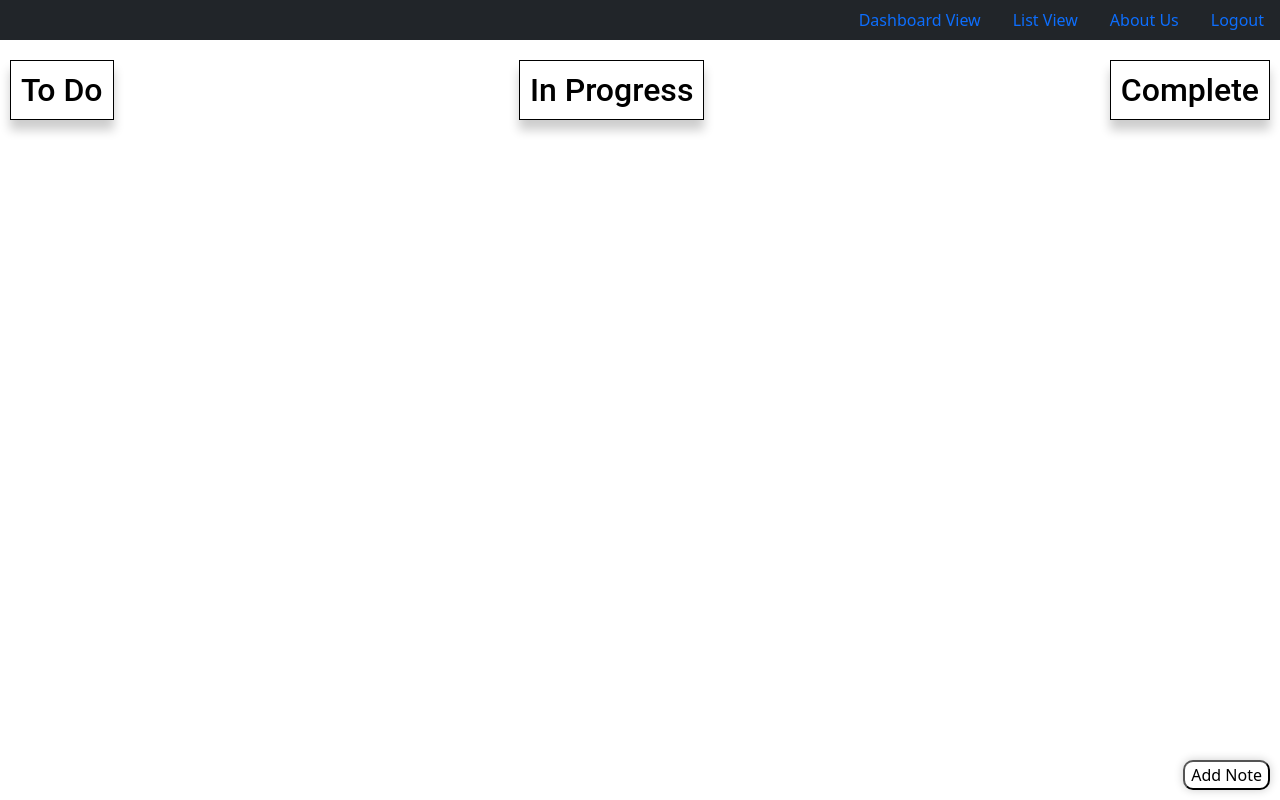
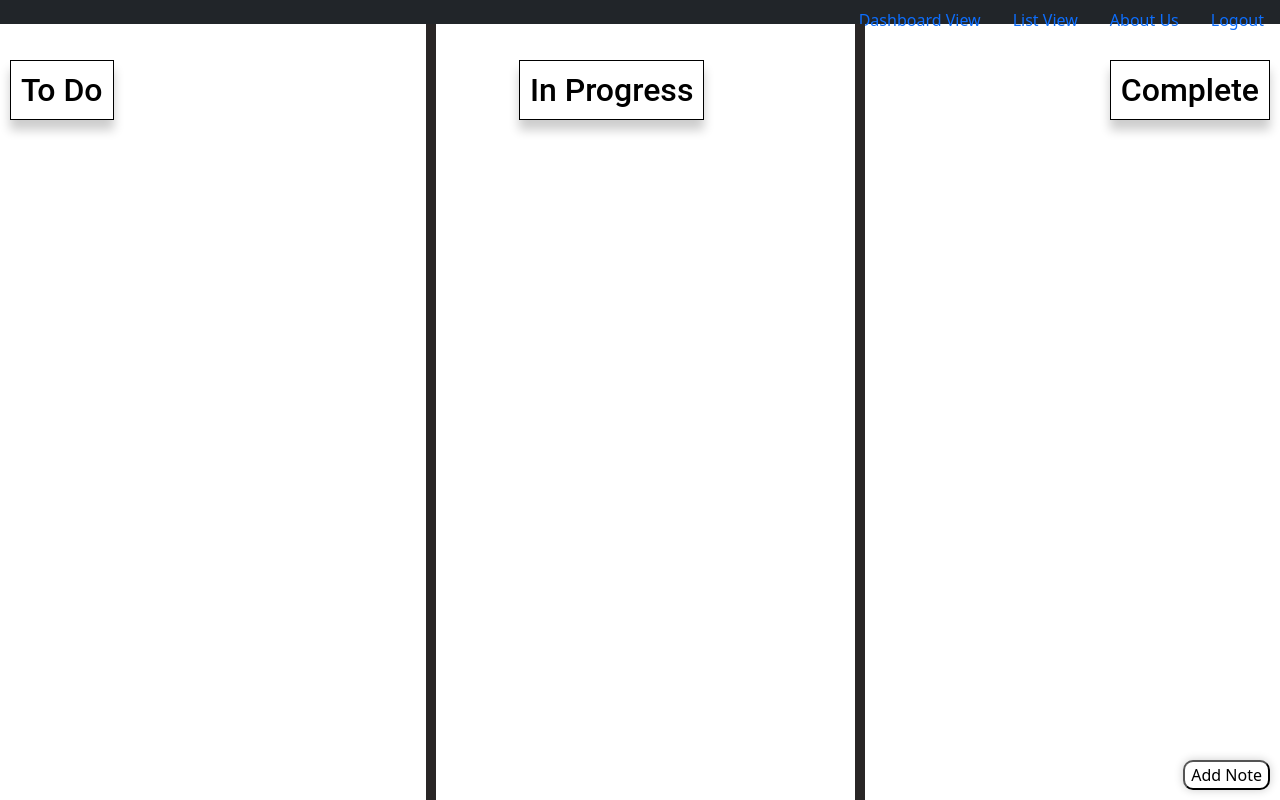
Before and after one commit to AlexMerlo1/Sticky-Notes-App, a React (Create React App) app: page /dashboard in a window 1280 px wide. Built offline with nearby package versions, Linux system fonts and the light colour scheme.

Commit message:
Serperation Lines

```diff
--- a/src/components/dashboard.js
+++ b/src/components/dashboard.js
@@ -56,6 +56,10 @@ export default function DashBoard() {
           <StickyNote key={note.id} mouseX={mouseX} mouseY={mouseY} />
         ))}
       </div>
+      <div class="vl">
+      </div>
+      <div className="vl2">
+        </div>
     </div>
   );
 }
--- a/src/style/dashboard.css
+++ b/src/style/dashboard.css
@@ -41,3 +41,20 @@
 .note-list {
   padding-top: 60px;
 }
+
+.vl {
+  border-left: 10px solid #292626;
+  height: 97vh;
+  position: absolute;
+  left: 33.5%;
+  margin-left: -3px;
+  top: 3%;
+}
+.vl2 {
+  border-left: 10px solid #292626;
+  height: 97vh;
+  position: absolute;
+  left: 67%;
+  margin-left: -3px;
+  top: 3%;
+}
--- a/src/style/top-bar.css
+++ b/src/style/top-bar.css
@@ -1,6 +1,6 @@
 .top-bar{
     display: flex;
-    height: 40px;
+    height: 3%;
     width: 100%;
     left: 0;
     top: 0;
```
Lines whose indentation alone changed are shown as unchanged.
